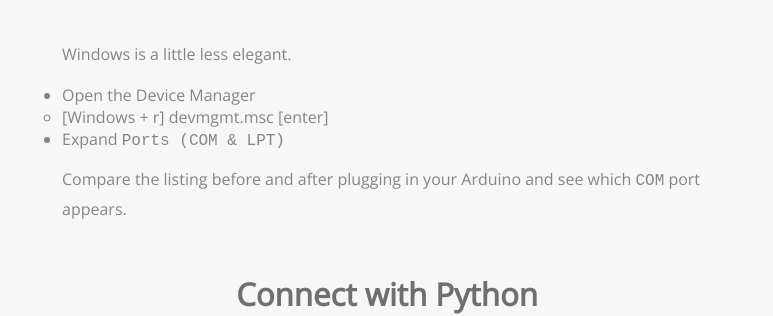
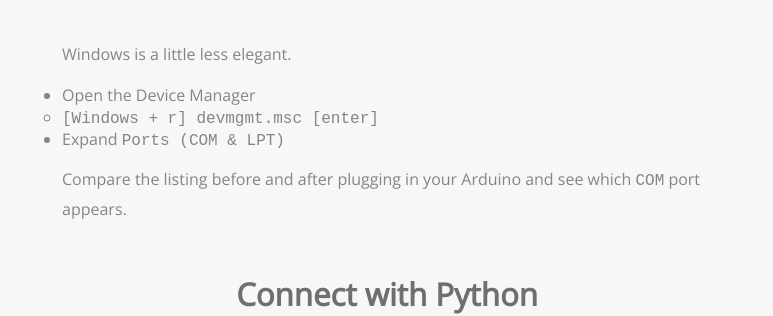
Before and after one commit to fortruce/fortruce.github.io, a Jekyll site: the page built from _posts/2014-8-31-talking-to-arduino-with-python.md, in a window 1280 px wide. Shown: the part 1602-1918 px from the top of the page, without its empty margins (253-1026 px from the left). Built offline with Jekyll 4.4.1, drawn with Linux system fonts in a browser that asks for light colours.

Commit message:
change formatting

```diff
--- a/_posts/2014-8-31-talking-to-arduino-with-python.md
+++ b/_posts/2014-8-31-talking-to-arduino-with-python.md
@@ -31,7 +31,7 @@
 Windows is a little less elegant.
 
 *	Open the Device Manager
-	*	[Windows + r] devmgmt.msc [enter]
+	*	`[Windows + r] devmgmt.msc [enter]`
 *	Expand `Ports (COM & LPT)`
 
 Compare the listing before and after plugging in your Arduino and see which `COM` port appears.
```
